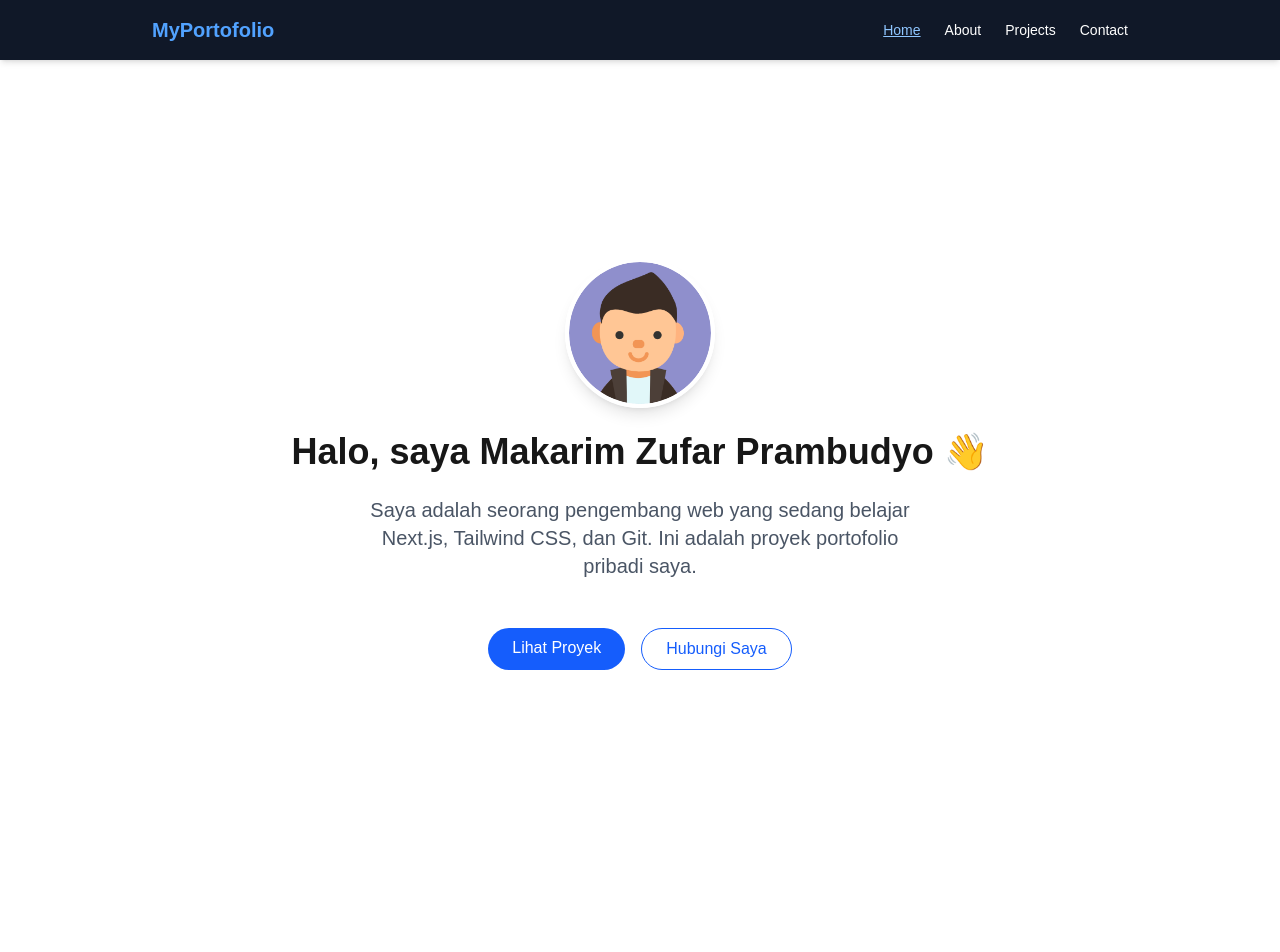
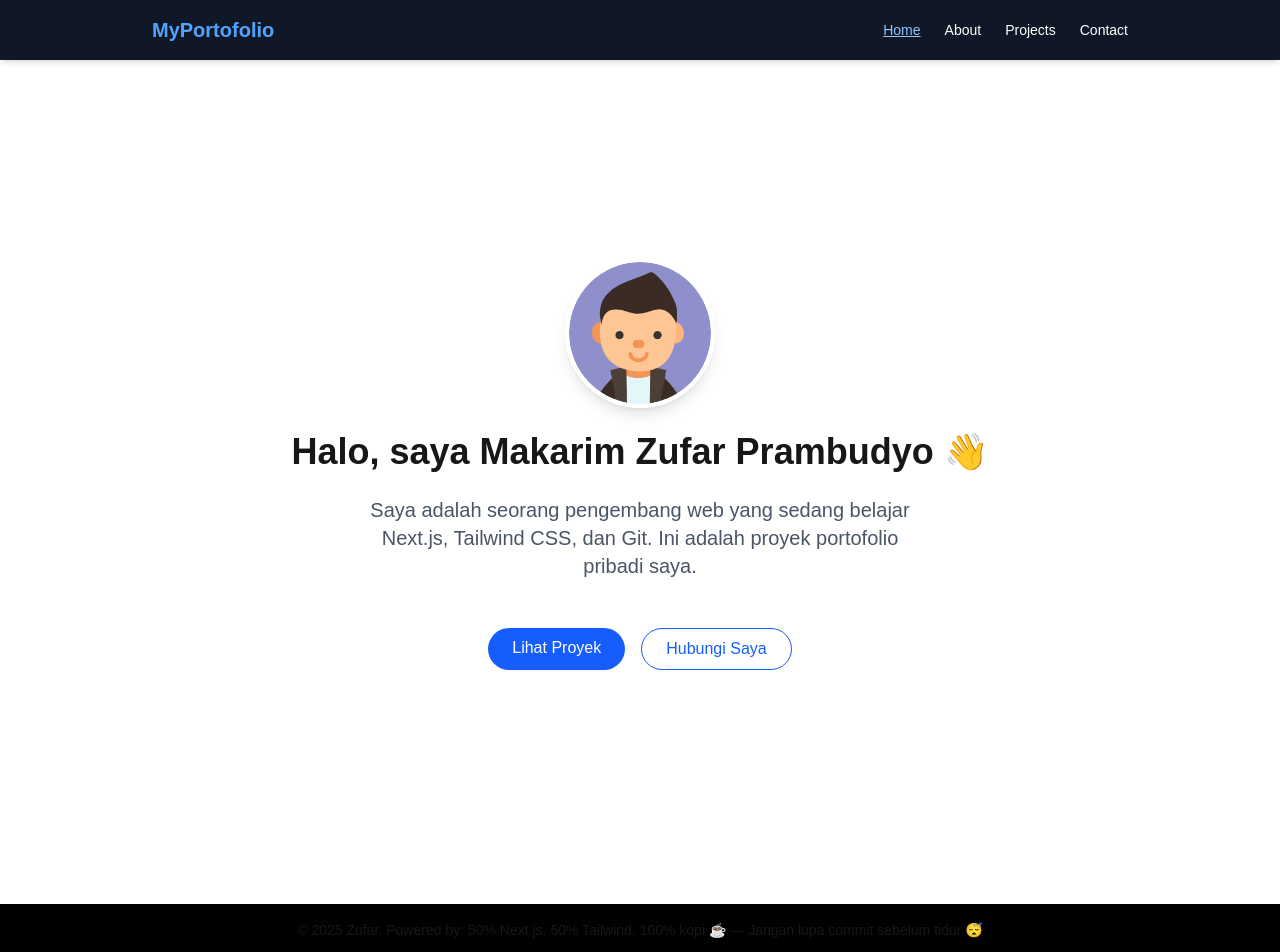
Before and after one commit to MakarimZufar/my_portofolio, a Next.js app: page / in a window 1280 px wide. Shown: the top 952 px of the page. Before the commit the page ends 864 px from the top, so only its background shows below. Built offline with nearby package versions, Linux system fonts and the light colour scheme.

Commit message:
feat: add Footer Components

```diff
--- a/src/app/layout.js
+++ b/src/app/layout.js
@@ -1,6 +1,7 @@
 import { Geist, Geist_Mono } from "next/font/google";
 import "./globals.css";
 import Navbar from "@/components/Navbar";
+import Footer from "@/components/Footer";
 
 const geistSans = Geist({
   variable: "--font-geist-sans",
@@ -23,7 +24,7 @@ export default function RootLayout({ children }) {
       <body>
         <Navbar />
           <div className="pt-16">{children}</div>
-          {/* Supaya isi gak ketutup navbar */}
+        <Footer />
       </body>
     </html>
   );
--- /dev/null
+++ b/src/components/Footer.js
@@ -0,0 +1,10 @@
+export default function Footer() {
+    return (
+        <footer className="bg-black text-center text-sm text-white-600 py-4 mt-10 hover:scale-105">
+            <p>
+                © {new Date().getFullYear()} Zufar. Powered by: 50% Next.js, 50%
+                Tailwind, 100% kopi ☕ — Jangan lupa commit sebelum tidur 😴
+            </p>
+        </footer>
+    );
+}
```
